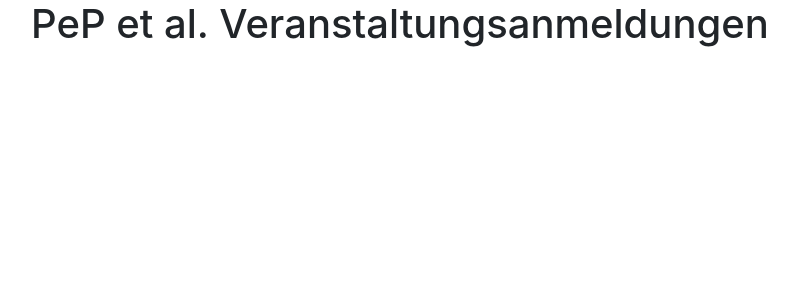
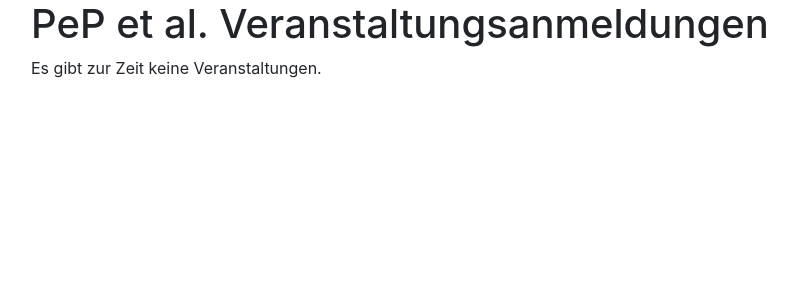
Before and after one commit to pep-dortmund/member-database, a Flask app: page / in a window 1280 px wide. Shown: the part 72-372 px from the top of the page, without its empty margins (54-851 px from the left). Run offline with Flask 2, Linux system fonts and the light colour scheme; data comes from the database, SQL or seed files in the repository; parts of the project's set-up code (start-up, migrations or seed data) failed here and were passed over; some libraries are stand-ins or nearby versions.

Commit message:
add no events

```diff
--- a/member_database/events/templates/events/index.html
+++ b/member_database/events/templates/events/index.html
@@ -43,6 +43,10 @@
   hier erneut anfordern</a>.
   {% endif %}
 
+  {% if not events and not full_events %}
+  Es gibt zur Zeit keine Veranstaltungen.
+  {% endif %}
+
 
 
 {% endblock %}
```
